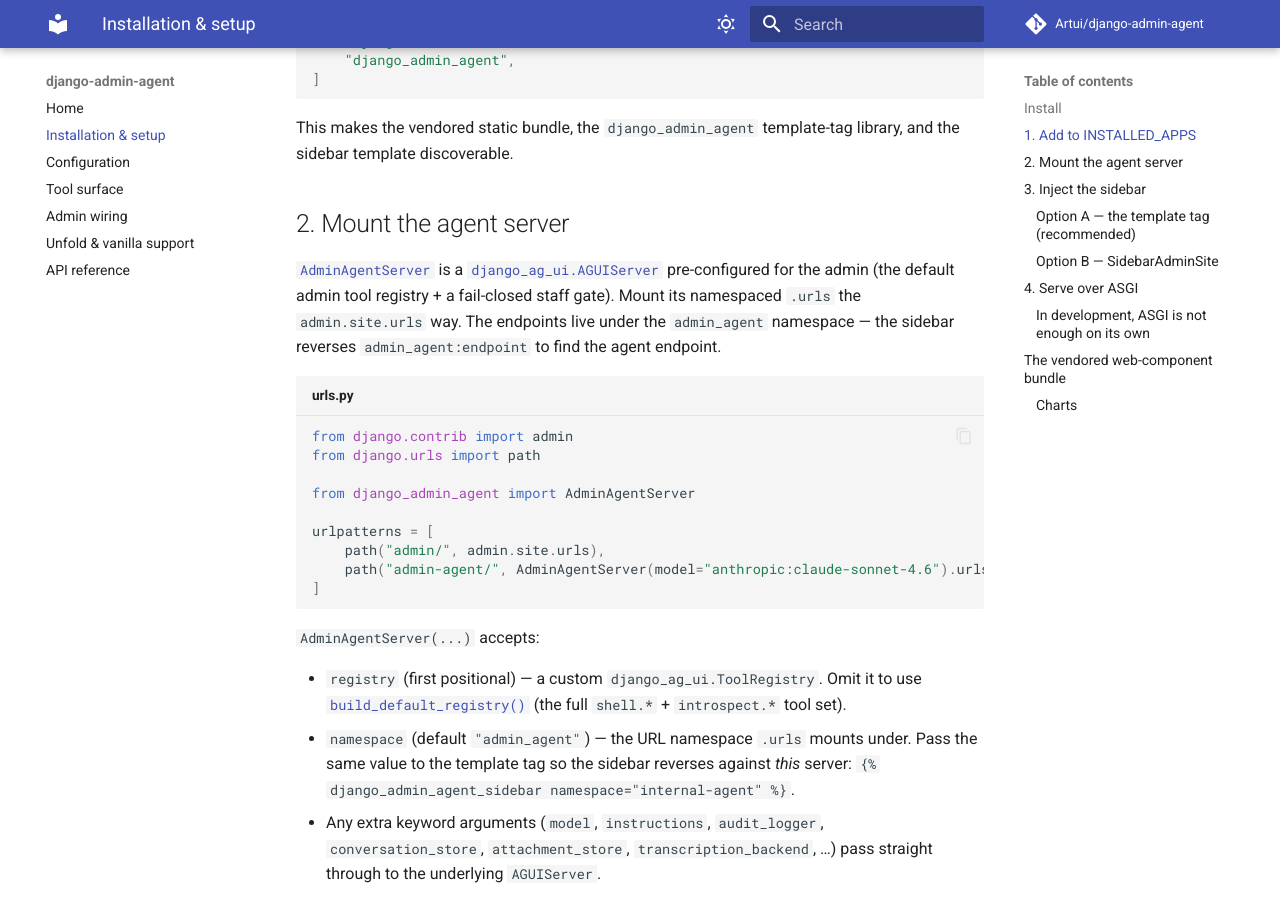
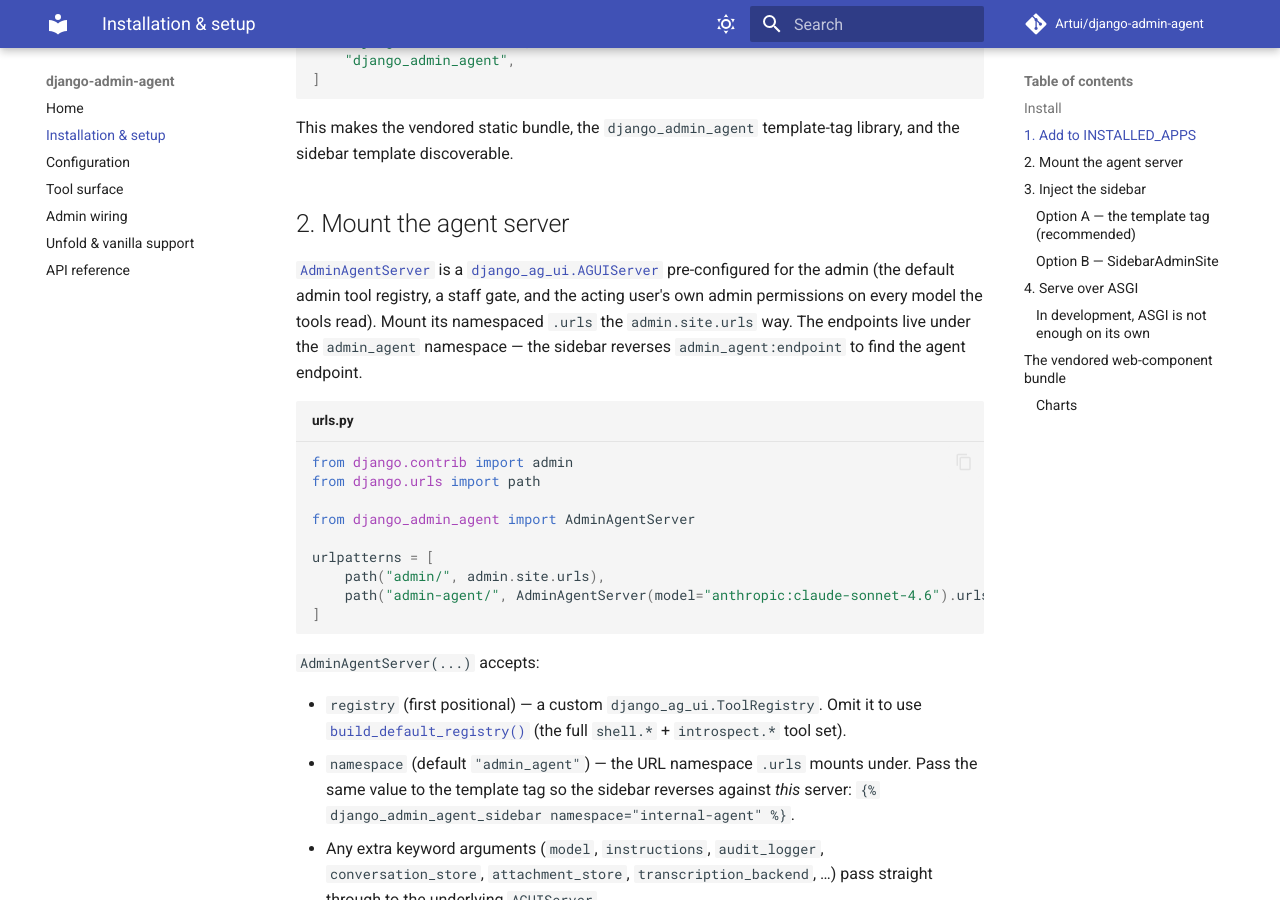
Before and after one commit to Artui/django-admin-agent, an MkDocs documentation site: the page built from docs/installation.md, in a window 1280 px wide and 900 px high, scrolled down 747 px. Built offline with MkDocs 1.6.1 and Material for MkDocs 9.7.7, drawn with Linux system fonts in a browser that asks for light colours; comment, search, counter and statistics services are not loaded.

Commit message:
Finish the fixes that spanned both branches
- Deduplicate the admin-URL reverser: the second copy lived in tools/, which
  the branch that created the shared helper did not own. Its guard test was
  scoped to admin/ and so would not have caught it; widened to the package.
- Declare django-pydantic-agent. Binding the acting admin request onto the
  run's deps imports AgentDeps directly, and django-ag-ui takes that type
  and hands it back without re-exporting it, so the dependency is real rather
  than transitive. Floored to match what django-ag-ui 0.48 already requires.
- The URL-producer cross-check now acts as a superuser, because the listing
  it compares against answers as the request's user.
- installation.md no longer calls the gate a staff gate alone.

```diff
--- a/docs/installation.md
+++ b/docs/installation.md
@@ -44,7 +44,8 @@
 
 [`AdminAgentServer`](reference.md) is a
 [`django_ag_ui.AGUIServer`](https://github.com/Artui/django-ag-ui) pre-configured
-for the admin (the default admin tool registry + a fail-closed staff gate). Mount
+for the admin (the default admin tool registry, a staff gate, and the acting
+user's own admin permissions on every model the tools read). Mount
 its namespaced `.urls` the `admin.site.urls` way. The endpoints live under the
 `admin_agent` namespace — the sidebar reverses `admin_agent:endpoint` to find the
 agent endpoint.
```
Also changed, not shown: CHANGELOG.md (+7 -0 lines), pyproject.toml (+9 -3 lines), 4 other files.
